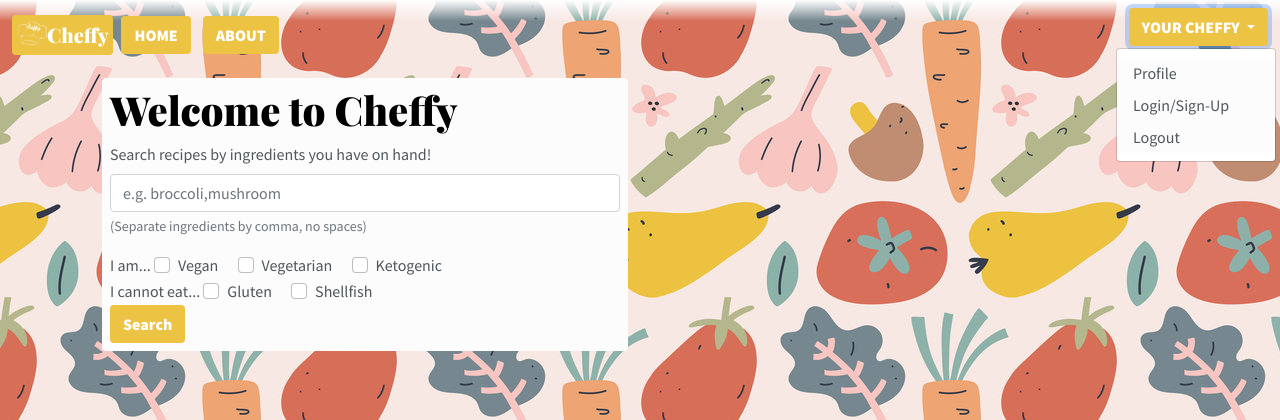
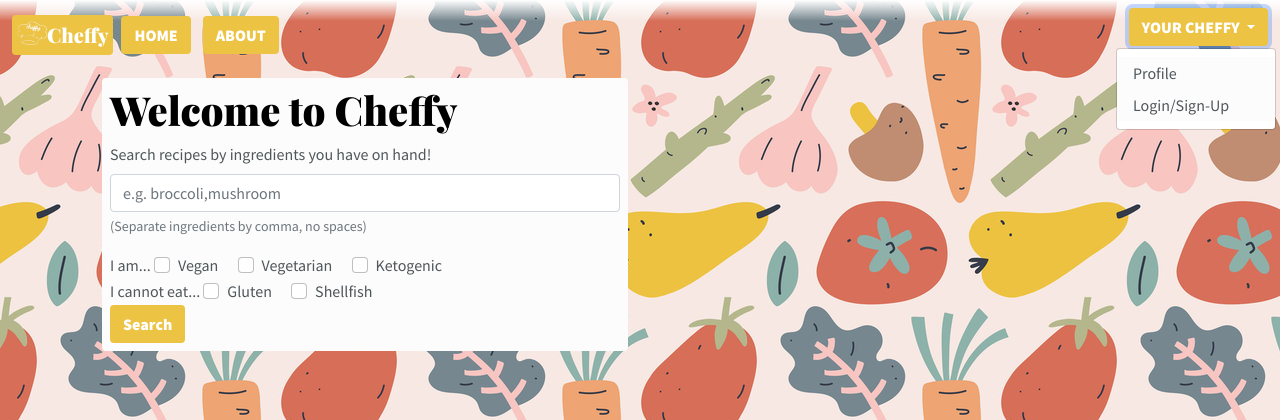
Before and after one commit to BUMETCS673/BUMETCS673OLF21P1, a Flask app: page / in a window 1280 px wide, after a click on "YOUR CHEFFY". Shown: the top 420 px of the page. Run offline with Flask 2, Linux system fonts and the light colour scheme; parts of the project's set-up code (start-up, migrations or seed data) failed here and were passed over.

Commit message:
add in check for login/logout btn

```diff
--- a/src/templates/head.html
+++ b/src/templates/head.html
@@ -46,8 +46,11 @@
           </a>
           <ul class="dropdown-menu dropdown-menu-lg-end" aria-labelledby="navbarDropdownMenuLink">
             <li><a class="dropdown-item" href="#">Profile</a></li>
-            <li><a class="dropdown-item" href="/login">Login/Sign-Up</a></li>
-            <li><a class="dropdown-item" href="/logout">Logout</a></li>
+            {% if session == {} %}
+              <li><a class="dropdown-item" href="/login">Login/Sign-Up</a></li>
+            {% else %}
+              <li><a class="dropdown-item" href="/logout">Logout</a></li>
+            {% endif %}
           </ul>
         </li>
       </ul>
```
